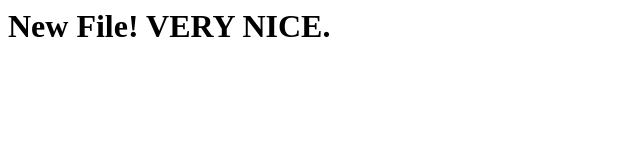
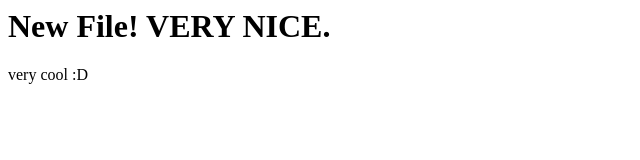
Before and after one commit to goldlego/github-tutorial, a plain HTML site: page index.html in a window 1280 px wide. Shown: the full height of the page, 0-640 px from the left. Drawn offline with Linux system fonts and the light colour scheme.

Commit message:
added p tag and py file

```diff
--- a/index.html
+++ b/index.html
@@ -1,5 +1,6 @@
 <html>
     <body>
         <h1> New File! VERY NICE.</h1>
+        <p>very cool :D</p>
     </body>
 </html>
```
